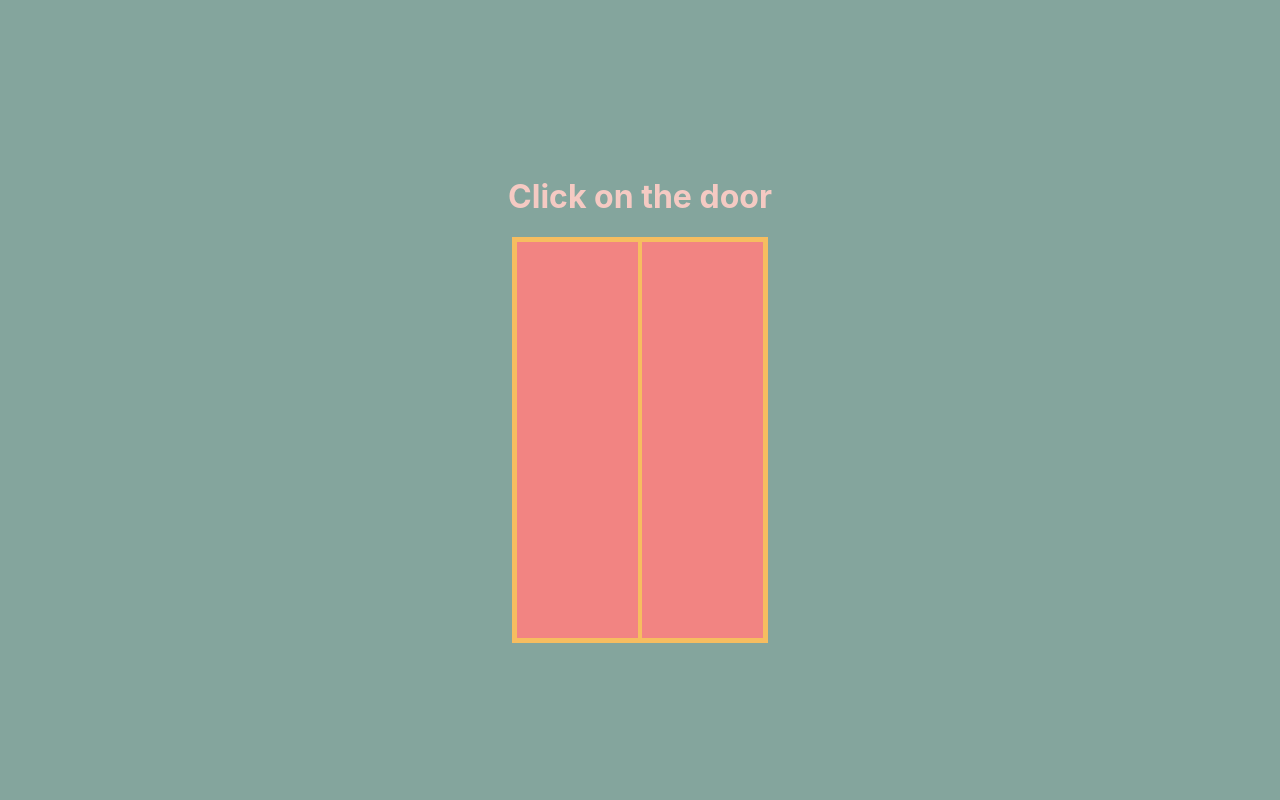
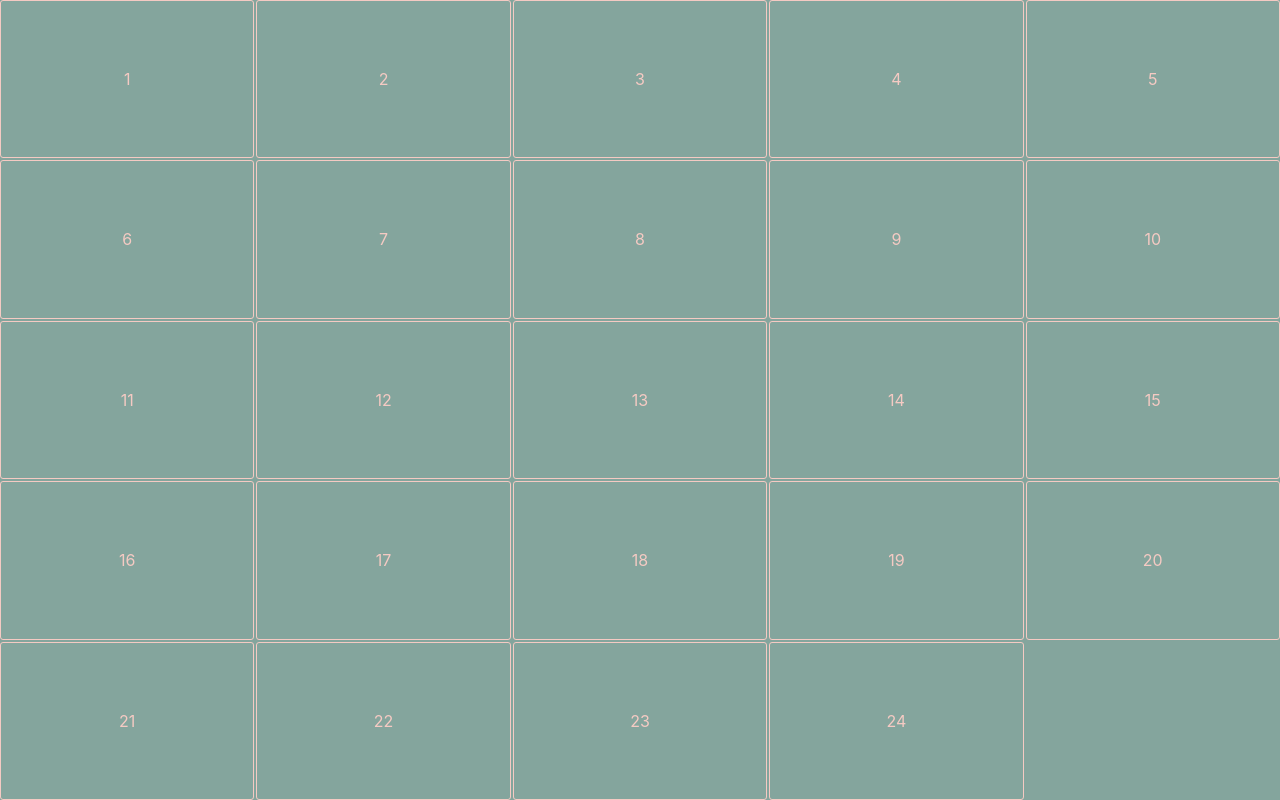
Before and after one commit to Adash/adcaldharma, a React (Create React App) app: page / in a window 1280 px wide. Built offline with nearby package versions, Linux system fonts and the light colour scheme.

Commit message:
clickable boxes

```diff
--- a/src/App.js
+++ b/src/App.js
@@ -2,6 +2,7 @@ import React, { useState } from 'react';
 import styled from 'styled-components';
 import { Door } from './Door';
 import Penguining from './penguining.jpg';
+import { quotesArray } from './quotesArray';
 
 const AppWrapper = styled.div`
   height: 100vh;
@@ -14,18 +15,142 @@ const AppWrapper = styled.div`
   color: #f5cac3;
 `;
 
+const Day = styled.div`
+  display: flex;
+  justify-content: center;
+  align-items: center;
+  border: 1px solid #f5cac3;
+  border-radius: 3px;
+  transition: all 0.4s ease-out;
+  cursor: pointer;
+  :hover {
+    background-color: #f5cac3;
+    color: #84a59d;
+  }
+`;
+
+const CalendarGrid = styled.div`
+  // adjust theese later
+  height: 100%;
+  width: 100%;
+  display: grid;
+  grid-template-columns: 1fr 1fr 1fr 1fr 1fr;
+  grid-template-rows: 1fr 1fr 1fr 1fr 1fr;
+  gap: 2px 2px;
+  grid-template-areas:
+    'day1 day2 day3 day4 day5'
+    'day6 day7 day8 day9 day10'
+    'day11 day12 day13 day14 day15'
+    'day16 day17 day18 day19 day24'
+    'day20 day21 day22 day23 day24';
+  .clicked {
+    background-color: #f28482;
+  }
+  .day1 {
+    grid-area: day1;
+  }
+  .day2 {
+    grid-area: day2;
+  }
+  .day3 {
+    grid-area: day3;
+  }
+  .day4 {
+    grid-area: day4;
+  }
+  .day5 {
+    grid-area: day5;
+  }
+  .day6 {
+    grid-area: day6;
+  }
+  .day7 {
+    grid-area: day7;
+  }
+  .day8 {
+    grid-area: day8;
+  }
+  .day9 {
+    grid-area: day9;
+  }
+  .day10 {
+    grid-area: day10;
+  }
+  .day11 {
+    grid-area: day11;
+  }
+  .day12 {
+    grid-area: day12;
+  }
+  .day13 {
+    grid-area: day13;
+  }
+  .day14 {
+    grid-area: day14;
+  }
+  .day15 {
+    grid-area: day15;
+  }
+  .day16 {
+    grid-area: day16;
+  }
+  .day17 {
+    grid-area: day17;
+  }
+  .day18 {
+    grid-area: day18;
+  }
+  .day19 {
+    grid-area: day19;
+  }
+  .day20 {
+    grid-area: day20;
+  }
+  .day21 {
+    grid-area: day21;
+  }
+  .day22 {
+    grid-area: day22;
+  }
+  .day23 {
+    grid-area: day23;
+  }
+  .day24 {
+    grid-area: day24;
+  }
+`;
+
 function App() {
   const [open, setOpen] = useState(false);
+  const [clickedArray, setClickedArray] = useState(new Array(24));
+
+  const toggleDay = (day) => {
+    let newArray = [...clickedArray];
+    newArray[day] = !newArray[day];
+    setClickedArray(newArray);
+  };
 
   return (
     <AppWrapper>
-      <h1>Click on the door</h1>
+      {/* <h1>Click on the door</h1>
       <Door
         open={open}
         setOpen={setOpen}
         backgroundImage={Penguining}
         text="happy penguins"
-      />
+      /> */}
+      <CalendarGrid>
+        {quotesArray.map((quote, index) => (
+          <Day
+            // day${index + 1}
+            className={clickedArray[index] ? 'clicked' : ''}
+            onClick={() => toggleDay(index)}
+            // onClick={() => toggleDay(index)}
+          >
+            <p>{quote}</p>
+          </Day>
+        ))}
+      </CalendarGrid>
     </AppWrapper>
   );
 }
--- /dev/null
+++ b/src/quotesArray.js
@@ -0,0 +1,26 @@
+export const quotesArray = [
+  '1',
+  '2',
+  '3',
+  '4',
+  '5',
+  '6',
+  '7',
+  '8',
+  '9',
+  '10',
+  '11',
+  '12',
+  '13',
+  '14',
+  '15',
+  '16',
+  '17',
+  '18',
+  '19',
+  '20',
+  '21',
+  '22',
+  '23',
+  '24',
+];
```
